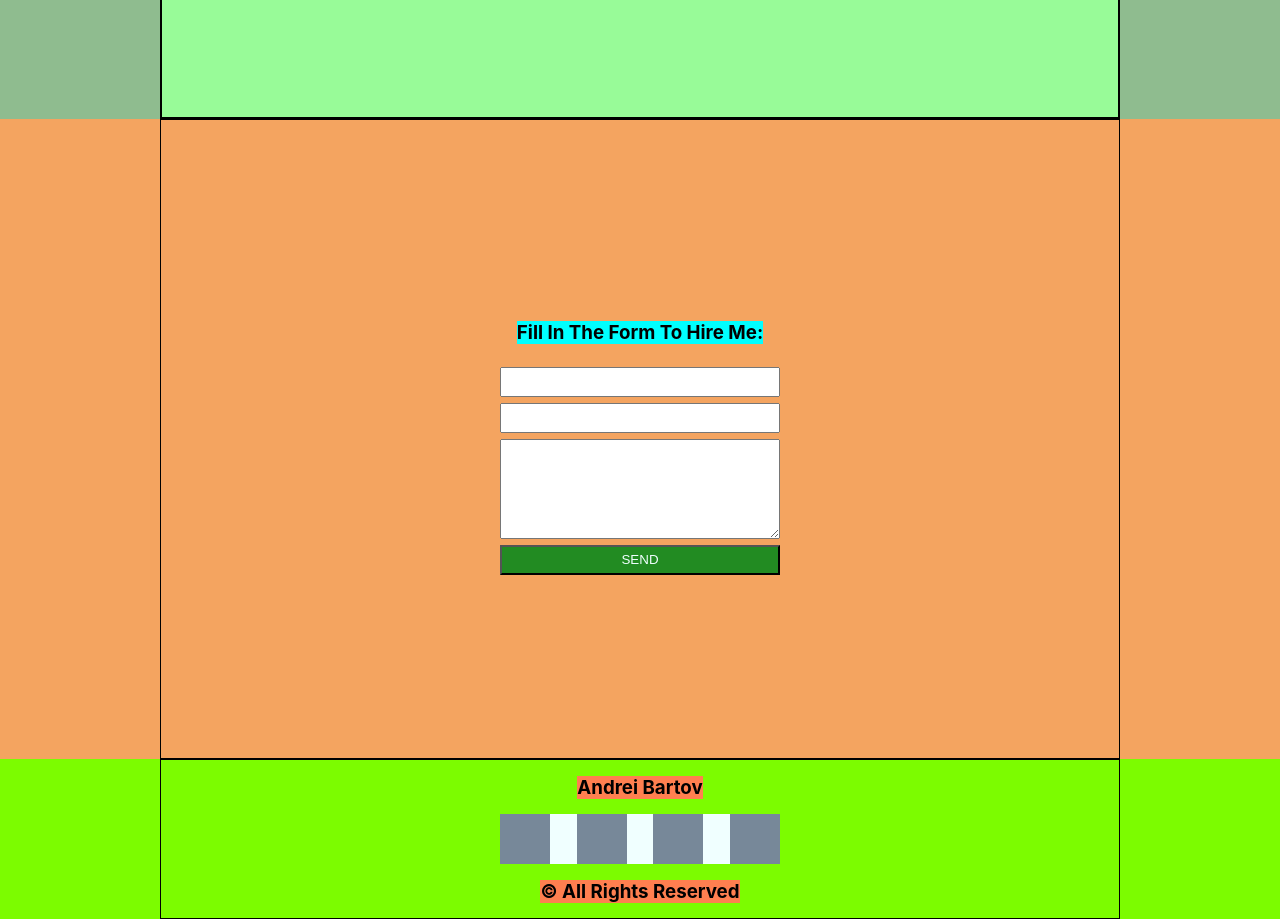
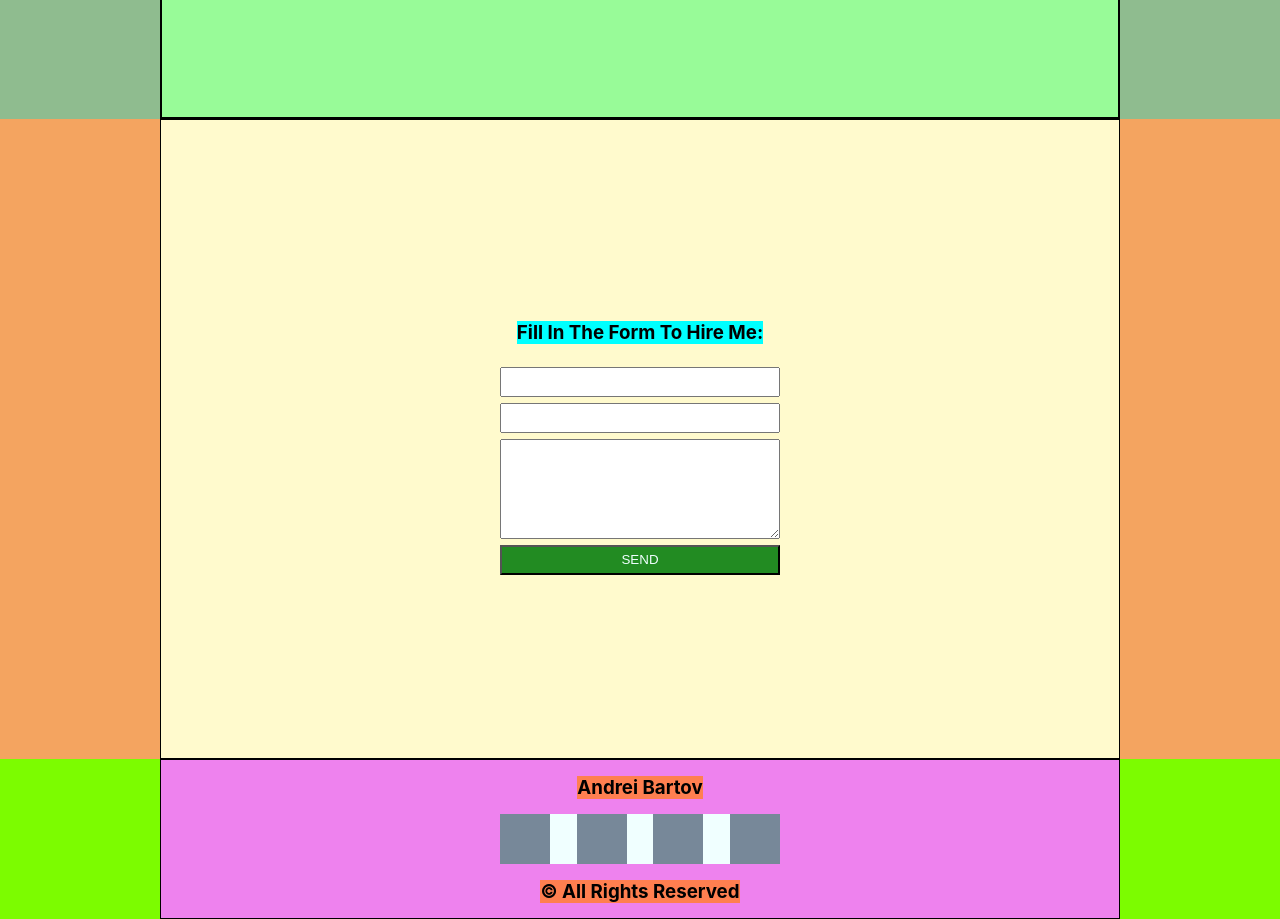
Before and after one commit to andbudha/my_portfolio, a React (Create React App) app: page / in a window 1280 px wide. Shown: the part 2365-3284 px from the top of the page. Built offline with nearby package versions, Linux system fonts and the light colour scheme.

Commit message:
READ.me updated

```diff
--- a/src/contact/Contact.module.css
+++ b/src/contact/Contact.module.css
@@ -13,6 +13,7 @@
     border: 1px solid;
     min-height: 80vh;
     width: 75%;
+    background-color: lemonchiffon;
     margin: 0 auto;
     display: flex;
     flex-direction: column;
--- a/src/footer/Footer.module.css
+++ b/src/footer/Footer.module.css
@@ -13,6 +13,7 @@
     border: solid 1px;
     min-height: 20vh;
     width: 75%;
+    background-color: violet;
     margin: 0 auto;
     display: flex;
     flex-direction: column;
```
